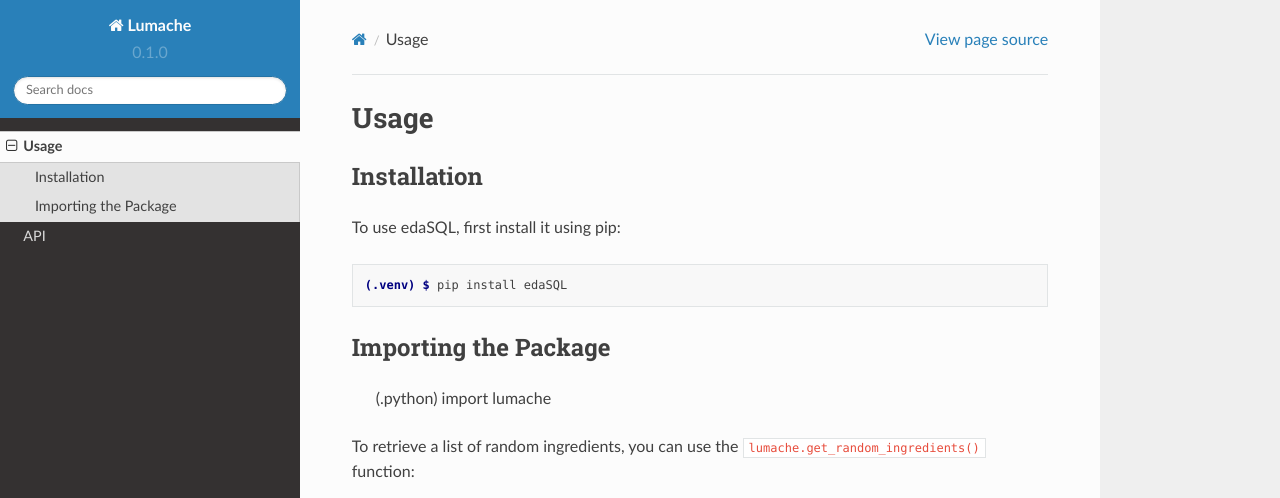
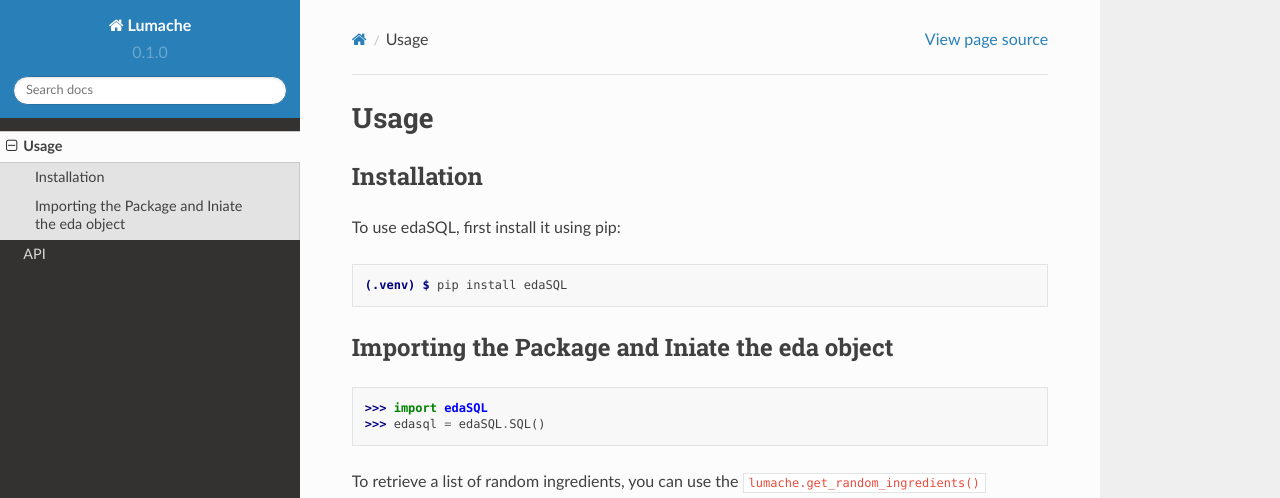
Before and after one commit to selva221724/edaSQL, a Sphinx documentation site: the page built from docs/source/usage.rst, in a window 1280 px wide and 1143 px high. Shown: the top 498 px of the window. Built offline with Sphinx 7.4.7 and the Read the Docs theme 2.0.0, drawn with Linux system fonts in a browser that asks for light colours; some of the changed text lies outside the part shown.

Commit message:
Update usage.rst

```diff
--- a/docs/source/usage.rst
+++ b/docs/source/usage.rst
@@ -12,9 +12,10 @@ To use edaSQL, first install it using pip:
 
    (.venv) $ pip install edaSQL
 
-Importing the Package
+Importing the Package and Iniate the eda object
 ----------------
-    (.python) import lumache
+>>> import edaSQL
+>>> edasql = edaSQL.SQL()
 
 To retrieve a list of random ingredients,
 you can use the ``lumache.get_random_ingredients()`` function:
@@ -26,9 +27,3 @@ or ``"veggies"``. Otherwise, :py:func:`lumache.get_random_ingredients`
 will raise an exception.
 
 .. autoexception:: lumache.InvalidKindError
-
-For example:
-
->>> import lumache
->>> lumache.get_random_ingredients()
-['shells', 'gorgonzola', 'parsley']
```
